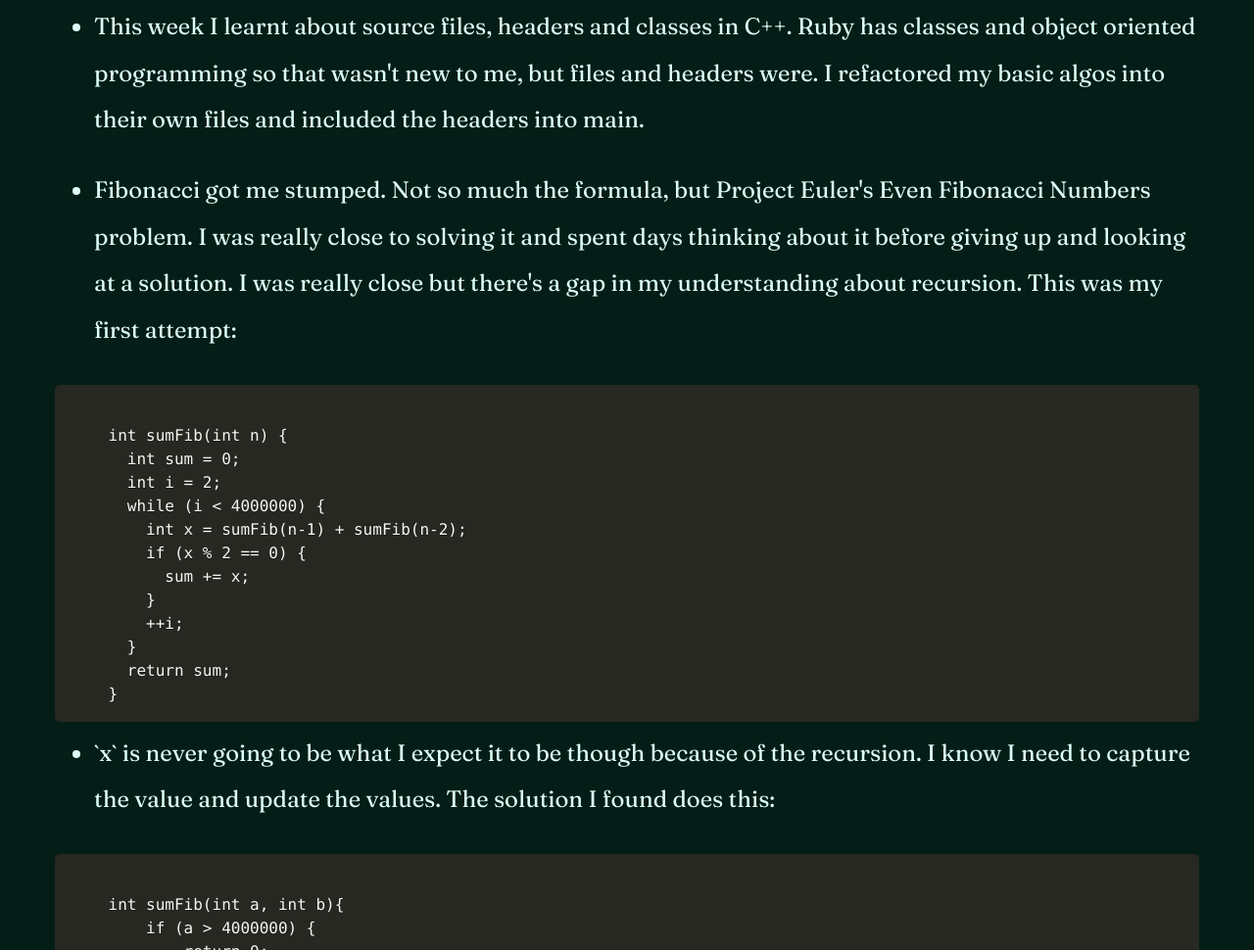
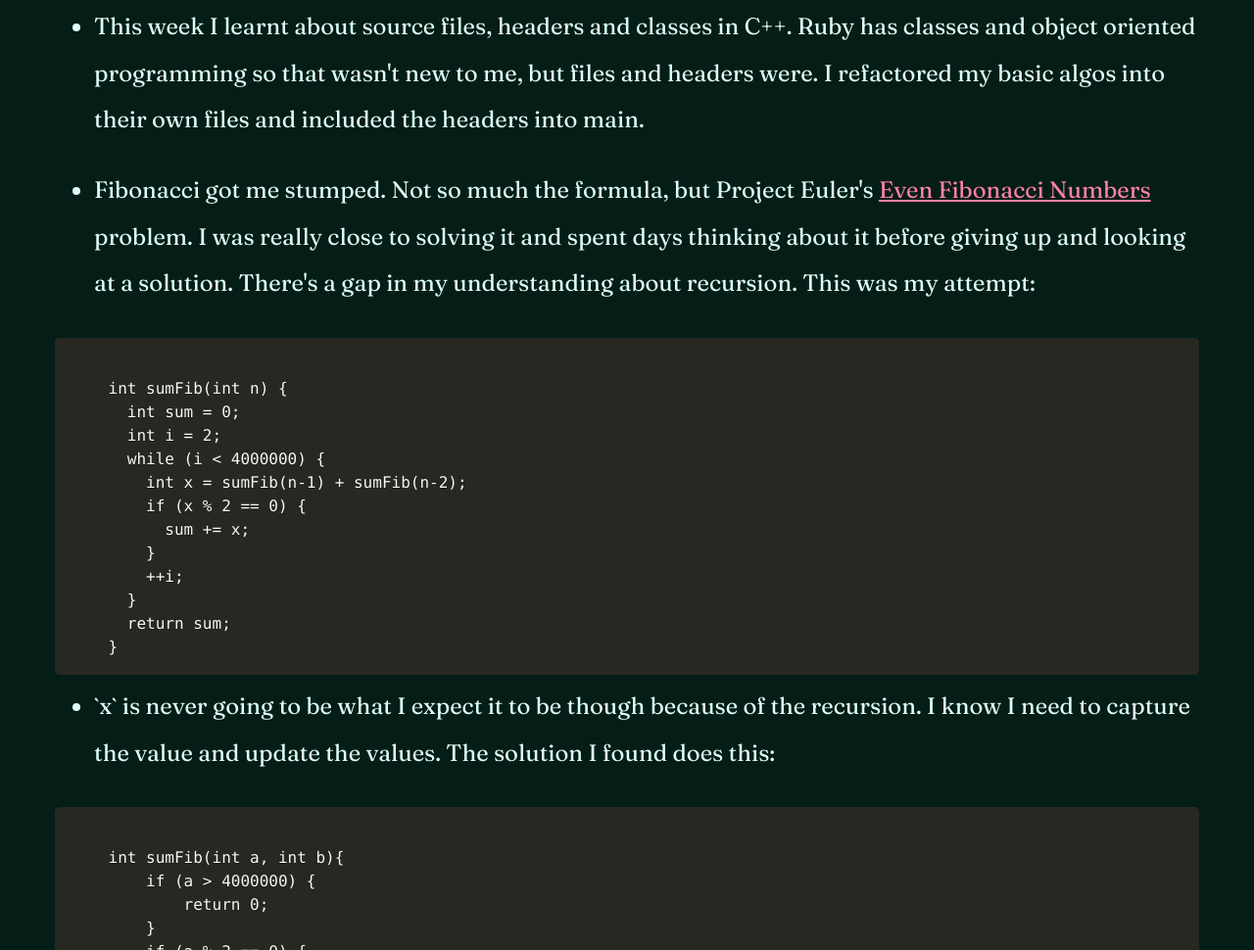
Before and after one commit to jkaego/jkaego.com, an Eleventy site: page weeknotes/2024/week-one.md in a window 1280 px wide. Shown: the part 1001-1971 px from the top of the page at 98% size. Built offline with nearby package versions, Linux system fonts and the light colour scheme; Eleventy itself is replaced by a stand-in of ours; code samples lack their colours; files that its build step writes are made by us from their sources.

Commit message:
Rm typos; add link to proj euler

```diff
--- a/weeknotes/2024/week-one.md
+++ b/weeknotes/2024/week-one.md
@@ -28,9 +28,10 @@ tags: weeknotes
 - This week I learnt about source files, headers and classes in C++. Ruby has classes and object oriented
   programming so that wasn't new to me, but files and headers were. I refactored my basic algos into their own files
   and included the headers into main.
-- Fibonacci got me stumped. Not so much the formula, but Project Euler's Even Fibonacci Numbers problem. I was
-  really close to solving it and spent days thinking about it before giving up and looking at a solution. I was
-  really close but there's a gap in my understanding about recursion. This was my first attempt:
+- Fibonacci got me stumped. Not so much the formula, but Project Euler's [Even Fibonacci Numbers](https://projecteuler.net/problem=2) problem. I
+  was
+  really close to solving it and spent days thinking about it before giving up and looking at a solution. There's a
+  gap in my understanding about recursion. This was my attempt:
 
 
 
```
